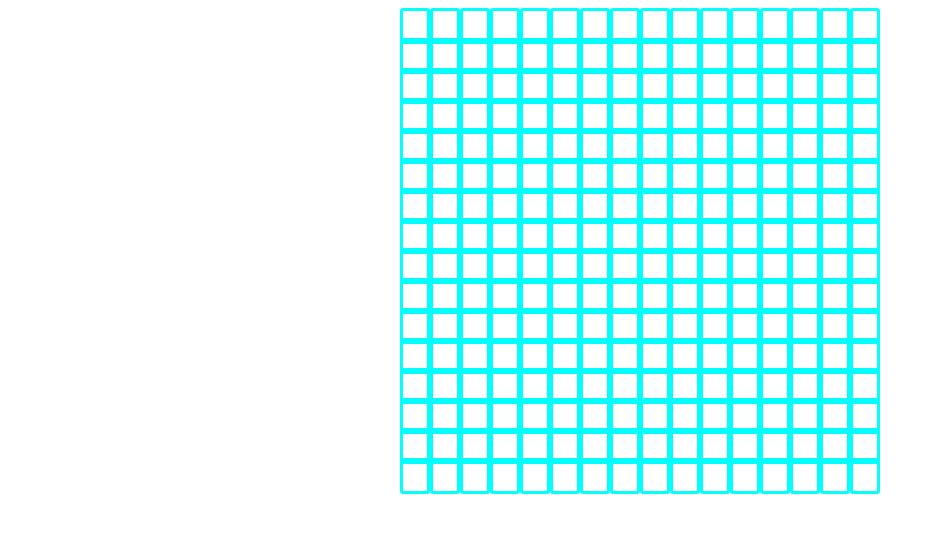
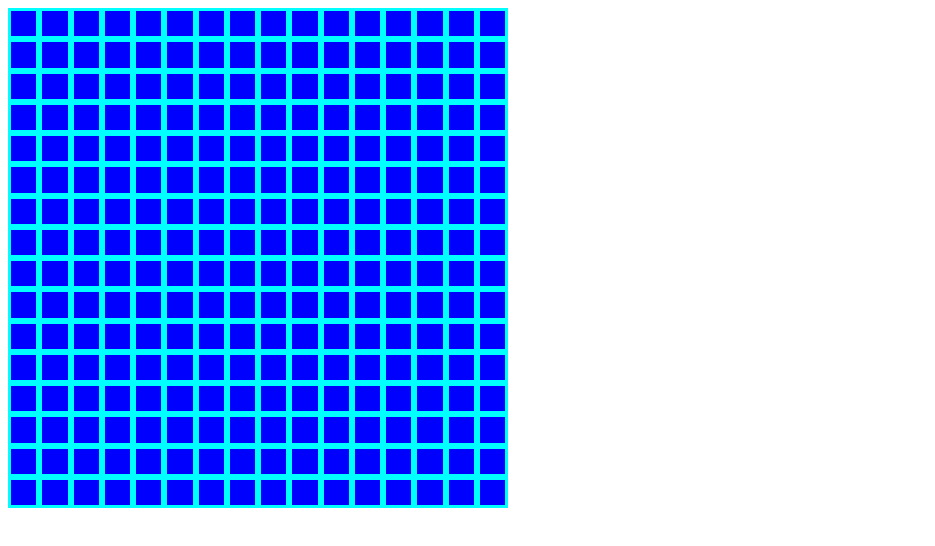
Before and after one commit to geistnine/etchASketch, a plain HTML site: page index.html in a window 1280 px wide. Shown: the whole page, without its empty margins (0-935 px from the left). Drawn offline with Linux system fonts and the light colour scheme.

Commit message:
Changed grid generation to function

```diff
--- a/index.html
+++ b/index.html
@@ -6,10 +6,11 @@
         <link rel="stylesheet" href="style.css" />
     </head>
     <body>
-        <div id="gridcontainer">
+        <div class="container">
+            <div id="gridcontainer">
 
+            </div>
         </div>
-
     </body>
     <script src="script.js"></script>
 </html>
--- a/script.js
+++ b/script.js
@@ -1,8 +1,13 @@
-for (let i=0; i < 256; i++){
-    let box = document.createElement('div');
-    box.className = "square";
-    let space = document.createElement('p');
-    space.innerText = " ";
-    box.appendChild(space);
-    document.getElementById('gridcontainer').appendChild(box);
+function populateBoard(size) {
+    let board = document.querySelector("#gridcontainer");
+    board.style.gridTemplateColumns = `repeat(${size}, 1fr)`;
+    board.style.gridTemplateRows = `repeat(${size}, 1fr)`;
+    for (let i=0; i < 256; i++){
+        let box = document.createElement('div');
+        box.className = "square";
+        box.style.backgroundColor = "blue";
+        board.insertAdjacentElement("beforeend", box);
+    }
 }
+
+populateBoard(16);
--- a/style.css
+++ b/style.css
@@ -1,13 +1,10 @@
 #gridcontainer {
+    height: 500px;
+    width: 500px;
     display: grid;
-    grid-template-columns: repeat(16, 30px);
-    grid-template-rows: repeat(16, 30px);
-    justify-content: center;
 }
 
 .square {
-    border-radius: 3px;
     border-color: aqua;
     border-style: solid;
-    padding-bottom: 100%;
 }
```
